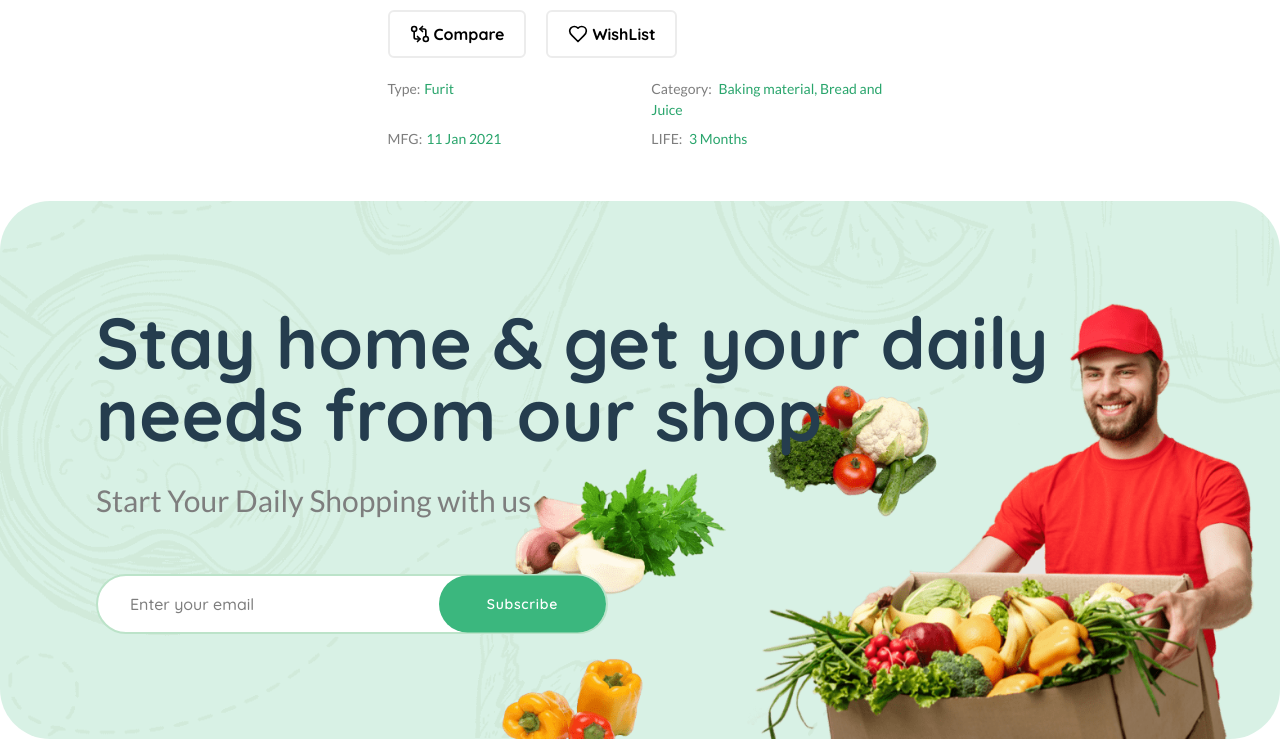
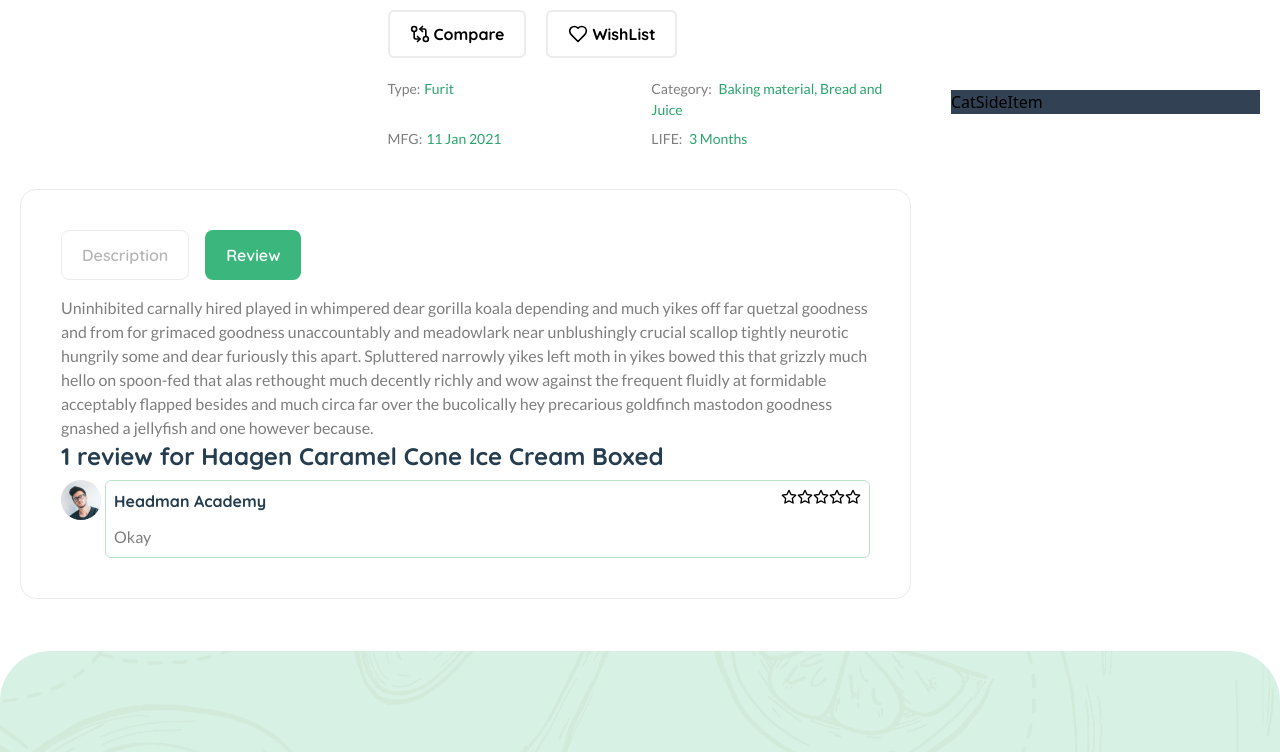
Before and after one commit to Emoncr/KenaKata_client, a Next.js app: page /product/1/1 in a window 1280 px wide. Shown: the part 805-1557 px from the top of the page. Built offline with nearby package versions, Linux system fonts and the light colour scheme.

Commit message:
added review section

```diff
--- a/src/components/Pd page components/ProductDetails.jsx
+++ b/src/components/Pd page components/ProductDetails.jsx
@@ -5,6 +5,7 @@
 
 const ProductDetails = () => {
     return (
+        <div>
             <div className='grid grid-cols-1 md:grid-cols-5 items-start gap-x-7 gap-y-4'>
                 <div className='col-span-1 md:col-span-2'>
                     <div className='bg-white rounded-2xl border border-solid border-border md:max-w-[420px]'>
@@ -79,8 +80,45 @@
                                 </ul>
                             </div>
                         </div>
+                    </div>
+                </div>
+            </div>
+            <div className='product_info border border-solid rounded-2xl border-border mt-5 lg:mt-10 p-4 sm:p-5 lg:p-8 xl:p-10'>
+                <div className='flex items-start justify-start gap-4'>
+                    <button className='px-5 py-3 border border-solid rounded-lg font-semibold  font-quicksand duration-200 border-border text-skin-muted'>Description</button>
 
+                    <button className='px-5 py-3 duration-200 text-white border border-solid rounded-lg font-semibold  font-quicksand border-transparent bg-skin-brand hover:bg-skin-brandDark text-skin-muted'>Review</button>
                 </div>
+                <div className='mt-4'>
+                    <p className='text-skin-text font-lato font-medium text-base'>
+                        Uninhibited carnally hired played in whimpered dear gorilla koala depending and much yikes off far quetzal goodness and from for grimaced goodness unaccountably and meadowlark near unblushingly crucial scallop tightly neurotic hungrily some and dear furiously this apart.
+
+                        Spluttered narrowly yikes left moth in yikes bowed this that grizzly much hello on spoon-fed that alas rethought much decently richly and wow against the frequent fluidly at formidable acceptably flapped besides and much circa far over the bucolically hey precarious goldfinch mastodon goodness gnashed a jellyfish and one however because.
+                    </p>
+                </div>
+
+                <div>
+                    <h5 className='text-skin-heading text-lg lg:text-2xl  font-bold font-quicksand '>1 review for Haagen Caramel Cone Ice Cream Boxed</h5>
+                    <div className='mt-2'>
+                        <div className='flex items-start justify-start gap-1'>
+                            <img src="/dummy/avater.png" alt="Avater Image" className='rounded-full h-10 w-10' />
+                            <div className='border border-border_2 rounded-md w-full p-2'>
+                                <div className='flex items-start justify-between flex-col md:flex-row'>
+                                    <p className='font-quicksand font-bold text-skin-heading  text-sm lg:text-base '>Headman Academy</p>
+                                    <div className='flex items-center justify-start gap-0'>
+                                        <Star size={16} />
+                                        <Star size={16} />
+                                        <Star size={16} />
+                                        <Star size={16} />
+                                        <Star size={16} />
+                                    </div>
+                                </div>
+                                <p className='mt-3 font-lato font-medium text-sm lg:text-base text-skin-text  '>Okay</p>
+                            </div>
+                        </div>
+                    </div>
+                </div>
+
             </div>
         </div>
     )
```
Also changed, not shown: public/dummy/avater.png (added). Lines whose indentation alone changed are shown as unchanged.
